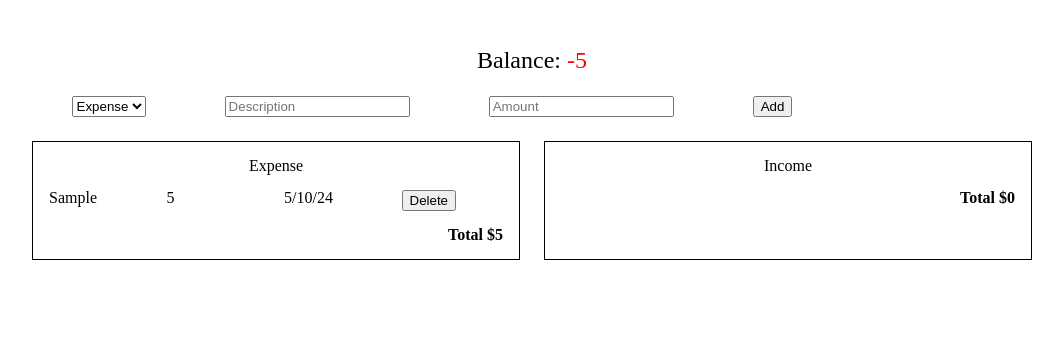
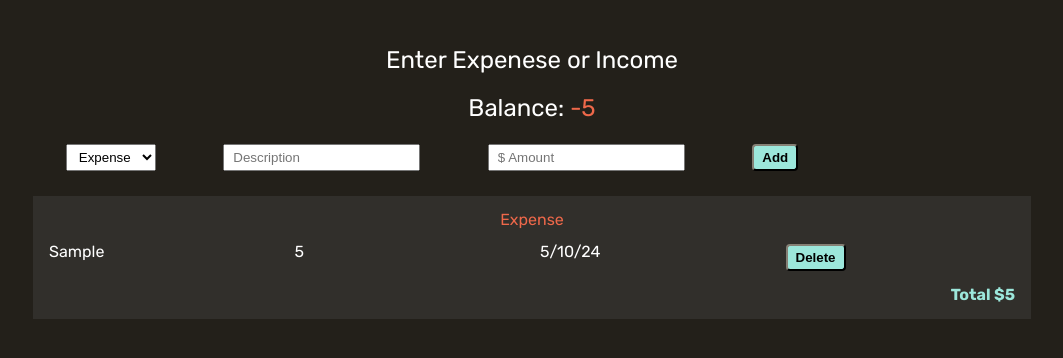
Before and after one commit to johnhoysa/expense-tracker, a plain HTML site: page index.html in a window 1280 px wide. Both pictures are taken after typing "Sample", "5" into the empty fields and a click on the button "Add". Shown: the whole page, without its empty margins (108-1171 px from the left). Drawn offline with Linux system fonts and the light colour scheme.

Commit message:
design updates

```diff
--- a/index.html
+++ b/index.html
@@ -5,34 +5,37 @@
     <meta charset="UTF-8">
     <meta name="viewport" content="width=device-width, initial-scale=1.0">
     <title>Expanse Tracker</title>
+    <link rel="preconnect" href="https://fonts.googleapis.com">
+    <link rel="preconnect" href="https://fonts.gstatic.com" crossorigin>
+    <link href="https://fonts.googleapis.com/css2?family=Rubik:ital,wght@0,300..900;1,300..900&display=swap"
+        rel="stylesheet">
     <link rel="stylesheet" href="css-reset.css">
     <link rel="stylesheet" href="styles.css">
 </head>
 
 <body>
     <main>
-        <h2 class="balance">Balance: <span id="balanceTotal"></span></h2>
+        <h2 id="instructions" class="instructions">Enter Expenese or Income</h2>
+        <h3 id="balance" class="balance">Balance: <span id="balanceTotal"></span></h3>
         <div class="add-expense">
             <select name="etType" id="etType" aria-label="Type">
                 <option value="expense">Expense</option>
                 <option value="income">Income</option>
             </select>
             <input type="text" name="description" id="etDesc" maxlength="100" placeholder="Description">
-            <input type="number" name="amount" id="etAmount" maxlength="100" placeholder="Amount">
+            <input type="number" name="amount" id="etAmount" maxlength="100" placeholder="$ Amount">
             <button type="submit" id="etAdd">Add</button>
         </div>
         <div class="results">
             <div id="etExpense" class="result">
-                <h3 class="result-heading">Expense</h3>
                 <section>
-
+                    <h3 class="result-heading">Expense</h3>
                 </section>
                 <p class="result-total">Total $<span id="expenseTotal"></span></p>
             </div>
             <div id="etIncome" class="result">
-                <h3 class="result-heading">Income</h3>
                 <section>
-
+                    <h3 class="result-heading">Income</h3>
                 </section>
                 <p class="result-total">Total $<span id="incomeTotal"></span></p>
             </div>
--- a/scripts.js
+++ b/scripts.js
@@ -11,6 +11,12 @@ const etIncome = document.querySelector("#etIncome section");
 const expenseTotal = document.getElementById("expenseTotal");
 const incomeTotal = document.getElementById("incomeTotal");
 const balanceTotal = document.getElementById("balanceTotal");
+//
+const balanceUi = document.getElementById("balance");
+const resultUi = document.querySelector(".results");
+const expenseUi = document.getElementById("etExpense");
+const incomeUi = document.getElementById("etIncome");
+
 // Items to help with calculations
 let totalExpense = 0;
 let totalIncome = 0;
@@ -21,6 +27,7 @@ if (etAdd) {
   // when user clicks Add run theses function
   etAdd.addEventListener("click", () => {
     addItem();
+    displayUi();
     resetForm();
     updateTotals();
   });
@@ -52,8 +59,10 @@ function addItem() {
   // Tell content where to go
   if (type === "expense") {
     etExpense.innerHTML += currentEt;
+    expenseUi.classList.add("display-block");
   } else {
     etIncome.innerHTML += currentEt;
+    incomeUi.classList.add("display-block");
   }
   deleteItem();
 }
@@ -79,6 +88,12 @@ function resetForm() {
   etType.value = "expense";
   etDesc.value = "";
   etAmount.value = "";
+}
+
+function displayUi() {
+  if (!balanceUi || !resultUi) return;
+  balanceUi.classList.add("display-block");
+  resultUi.classList.add("display-flex");
 }
 
 // Get todays date
--- a/styles.css
+++ b/styles.css
@@ -1,16 +1,39 @@
 
+/*
+'dirt':'#23201A',
+ 'dirt-400': '#292622',
+ 'dirt-300': '#312F2B',
+ 'pine-cone':'#EE684A',
+ 'northern-lights':'#9CE7DB',
+*/
 
+body {
+    background-color: #23201a;
+    font-family: "Rubik", sans-serif;
+    font-size: 16px;
+}
 main {
     margin: 24px auto 0;
     max-width: 1000px;
     padding: 24px;
 }
 
+/* hide on load */
+.instructions,
 .balance {
+    color:white;
+    display: none;
     font-size: 24px;
     text-align: center;
 }
 
+.instructions {
+    display: block;
+}
+
+.balance {
+    margin-top: 24px;
+}
 .add-expense {
     display: flex;
     flex-wrap: wrap;
@@ -19,37 +42,69 @@ main {
     max-width: 800px;
 }
 
+.add-expense select,
+.add-expense input {
+   padding: 4px 8px;
+}
+
+.add-expense button,
+.result button {
+    background-color: #9CE7DB;
+    padding: 4px 8px;
+    font-weight: 900;
+    border-color: #312F2B;
+    border-radius: 4px;
+
+}
+
+/* hide on load */
 .results {
-    display: flex;
+    display: none;
     justify-content: space-around;
     gap: 24px;
     margin: 24px 0 0;
+    @media screen and (max-width: 767px) {
+        flex-direction: column;
+    }
 }
 
+/* hide on load */
 .result {
-    border:1px solid black;
+    background-color: #312F2B;
+    border:1px solid #23201A;
+    display: none;
     padding: 16px;
     width: 100%;
 
 }
 
 .result-heading {
+    color: #EE684A;
     text-align: center;
 }
 
 .result-content {
+    color: white;
     display: grid;
     gap:16px;
     grid-template-columns: repeat(4,1fr);
     margin-top: 16px;
 }
 .result-total {
+    color: #9CE7DB;
     font-weight: bold;
     margin-top: 16px;
     text-align: right;
+
 }
 
 /* Helper classes */
+.display-block {
+    display: block;
+}
+.display-flex {
+    display: flex;
+}
 .negative {
-    color: red;
+    color: #EE684A;
 }
```
